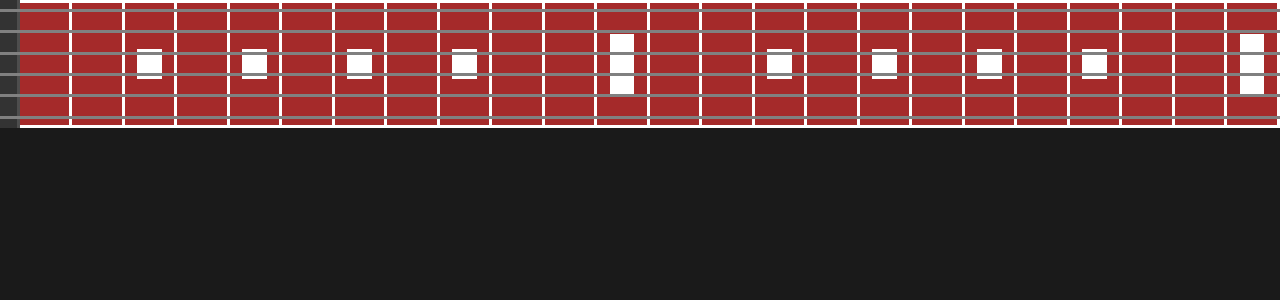
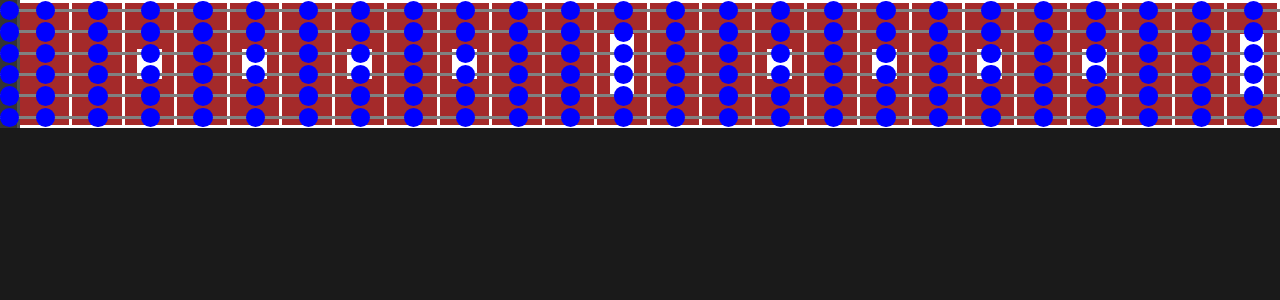
Before and after one commit to alanpaulprice/fretboard-trainer, a React app: page / in a window 1280 px wide. Shown: the top 300 px of the page. Built offline with nearby package versions, Linux system fonts and the light colour scheme.

Commit message:
create Markers component

```diff
--- a/src/scripts/components/Fretboard.tsx
+++ b/src/scripts/components/Fretboard.tsx
@@ -1,6 +1,7 @@
 import React from 'react';
 import Frets from './Frets';
 import Strings from './Strings';
+import Markers from './Markers';
 
 interface IFretboardProps {
     numberOfStrings: number;
@@ -12,6 +13,10 @@ export default function Fretboard(props: IFretboardProps): JSX.Element {
         <div className="fretboard">
             <Frets numberOfFrets={props.numberOfFrets} />
             <Strings numberOfStrings={props.numberOfStrings} />
+            <Markers
+                numberOfFrets={props.numberOfFrets}
+                numberOfStrings={props.numberOfStrings}
+            />
         </div>
     );
 }
--- /dev/null
+++ b/src/scripts/components/Markers.tsx
@@ -0,0 +1,24 @@
+import React from 'react';
+
+interface IMarkersProps {
+    numberOfFrets: number;
+    numberOfStrings: number;
+}
+
+export default function Markers(props: IMarkersProps) {
+    return (
+        <div className="markers">
+            {Array.apply(null, Array(props.numberOfFrets + 1)).map(
+                (item, index) => (
+                    <div className="markers__fret">
+                        {Array.apply(null, Array(props.numberOfStrings)).map(
+                            (item, index) => (
+                                <div className="markers__string"></div>
+                            ),
+                        )}
+                    </div>
+                ),
+            )}
+        </div>
+    );
+}
--- /dev/null
+++ b/src/stylesheets/components/_markers.scss
@@ -0,0 +1,28 @@
+.markers {
+    position: absolute;
+    top: 0;
+    right: 0;
+    bottom: 0;
+    left: 0;
+    display: flex;
+}
+
+.markers__fret {
+    flex: 3 3 auto;
+    height: 100%;
+    display: flex;
+    flex-direction: column;
+    justify-content: space-around;
+    align-items: center;
+}
+
+.markers__fret:first-of-type {
+    flex: 1 1 1px;
+}
+
+.markers__string {
+    background: blue;
+    height: 1.5vw;
+    width: 1.5vw;
+    border-radius: 100%;
+}
--- a/src/stylesheets/main.scss
+++ b/src/stylesheets/main.scss
@@ -7,3 +7,4 @@
 @import 'components/fretboard';
 @import 'components/frets';
 @import 'components/strings';
+@import 'components/markers';
```
